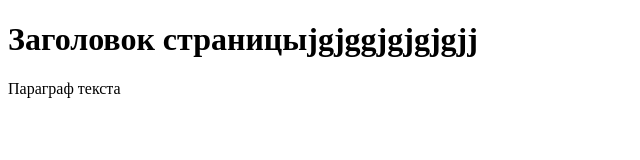
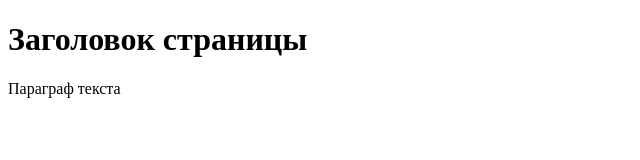
Before and after one commit to JuliaGalak/Ololo, a plain HTML site: page index1.html in a window 1280 px wide. Shown: the whole page, without its empty margins (0-640 px from the left). Drawn offline with Linux system fonts and the light colour scheme.

Commit message:
second commit

```diff
--- a/index1.html
+++ b/index1.html
@@ -5,7 +5,7 @@
     <title>Название документа (страницы)</title>
   </head>
   <body>
-    <h1>Заголовок страницыjgjggjgjgjgjj</h1>
+    <h1>Заголовок страницы</h1>
     <p title="подсказка для параграфа">Параграф текста</p>
   </body>
 </html>
```
